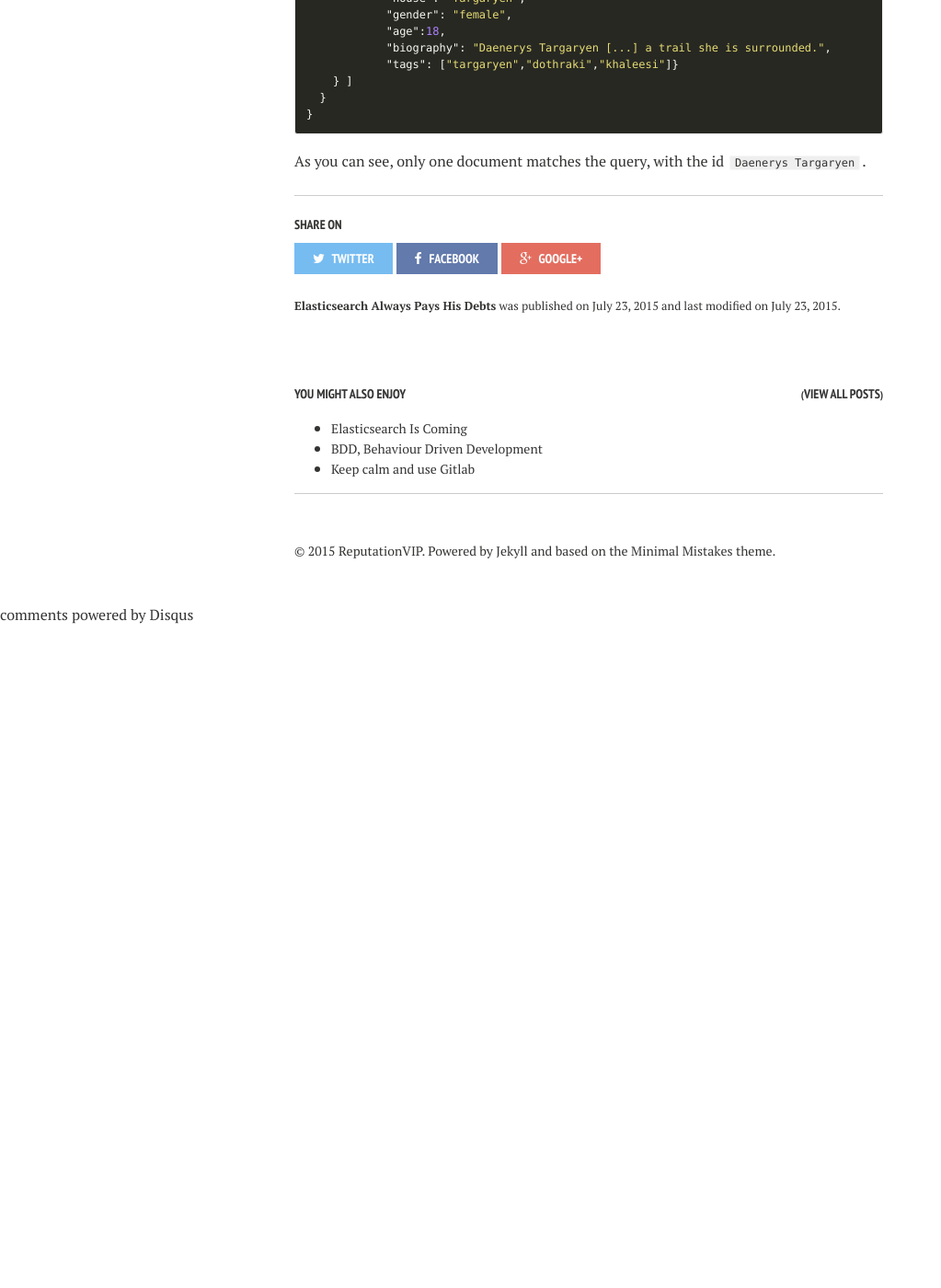
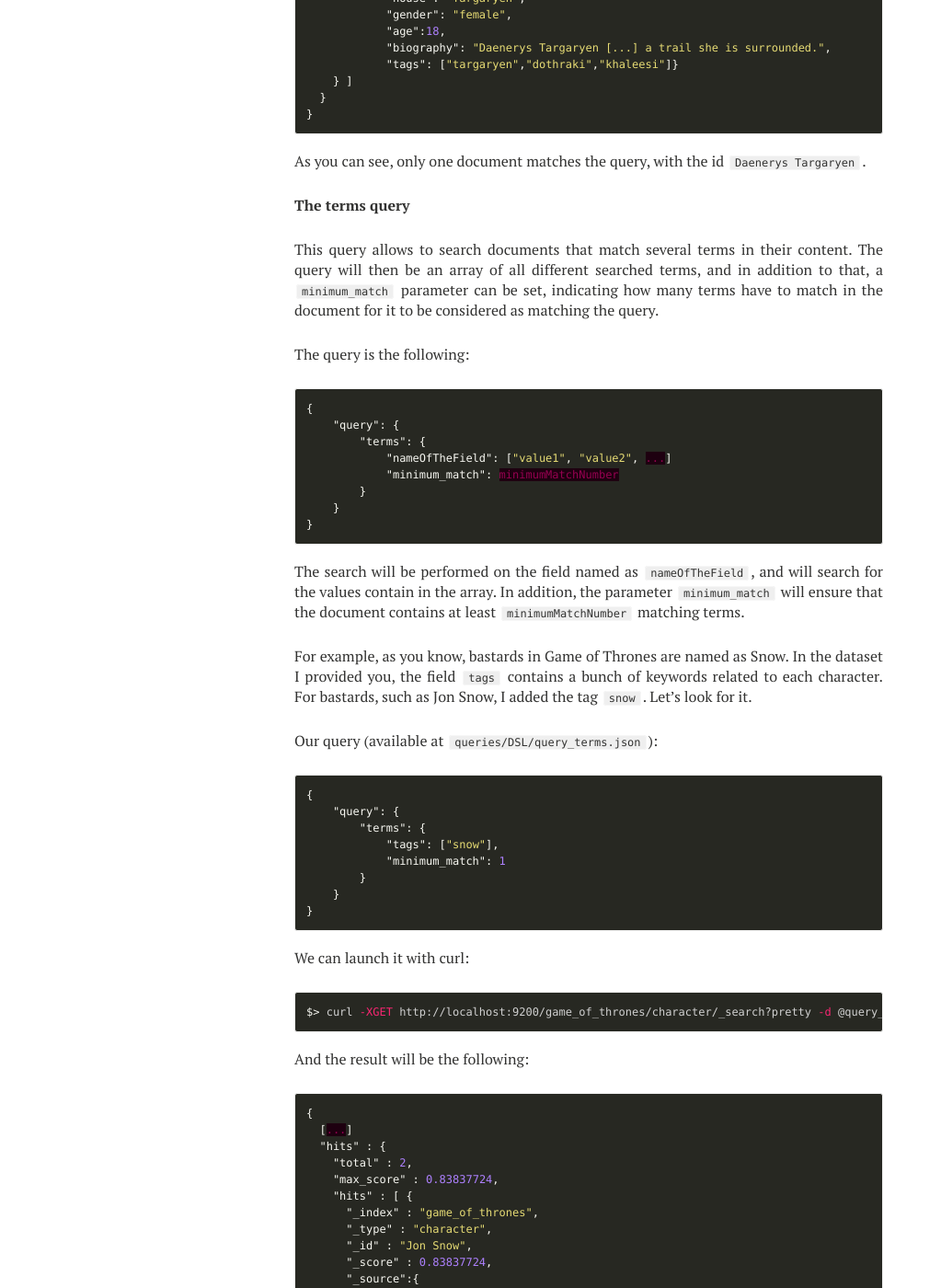
Before and after one commit to semji/reputationvip.github.io, a Jekyll site: the page built from _posts/2015-07-23-elasticsearch-always-pays-his-debts.md, in a window 1280 px wide and 1400 px high, scrolled down 27237 px. Shown: the whole window at 92% size, without its empty margins (0-1023 px from the left). Built offline with Jekyll 4.4.1, drawn with Linux system fonts in a browser that asks for light colours; nearby versions of some CDN libraries; comment, search, counter and statistics services are not loaded; before the commit the page ends 27916 px from its top, so only the background shows below that; some of the changed text lies outside the part shown.

Commit message:
Terms query

```diff
--- a/_posts/2015-07-23-elasticsearch-always-pays-his-debts.md
+++ b/_posts/2015-07-23-elasticsearch-always-pays-his-debts.md
@@ -1074,7 +1074,7 @@ query is quite simple:
 For example, if we want to retrieve all characters that belongs to the `Targaryen` house. `house` field would then be set to `Targaryen`. Please note that, once again, only
 the **exact** term will be searched. Therefore, terms such à `targaryen` (whithout first capital letter), or `TaRgArYEN` won't not match anything.
 
-Our query is the following:
+Our query is the following (available at `queries/DSL/query_term.json`):
 
 {% highlight json %}
 {
@@ -1119,3 +1119,85 @@ We got the response from the server:
 {% endhighlight %}
 
 As you can see, only one document matches the query, with the id `Daenerys Targaryen`.
+
+**The terms query**
+
+This query allows to search documents that match several terms in their content. The query will then be an array of all different searched terms, and in addition to that,
+a `minimum_match` parameter can be set, indicating how many terms have to match in the document for it to be considered as matching the query.
+
+The query is the following:
+
+{% highlight json %}
+{
+    "query": {
+        "terms": {
+            "nameOfTheField": ["value1", "value2", ...]
+            "minimum_match": minimumMatchNumber
+        }
+    }
+}
+{% endhighlight %}
+
+The search will be performed on the field named as `nameOfTheField`, and will search for the values contain in the array. In addition, the parameter `minimum_match` will ensure
+that the document contains at least `minimumMatchNumber` matching terms.
+
+For example, as you know, bastards in Game of Thrones are named as Snow. In the dataset I provided you, the field `tags` contains a bunch of keywords related to each character.
+For bastards, such as Jon Snow, I added the tag `snow`. Let's look for it.
+
+Our query (available at `queries/DSL/query_terms.json`):
+
+{% highlight json %}
+{
+    "query": {
+        "terms": {
+            "tags": ["snow"],
+            "minimum_match": 1
+        }
+    }
+}
+{% endhighlight %}
+
+We can launch it with curl:
+
+{% highlight sh %}
+$> curl -XGET http://localhost:9200/game_of_thrones/character/_search?pretty -d @query_terms.json
+{% endhighlight %}
+
+And the result will be the following:
+
+{% highlight json %}
+{
+  [...]
+  "hits" : {
+    "total" : 2,
+    "max_score" : 0.83837724,
+    "hits" : [ {
+      "_index" : "game_of_thrones",
+      "_type" : "character",
+      "_id" : "Jon Snow",
+      "_score" : 0.83837724,
+      "_source":{
+            "house": "Stark",
+            "gender": "male",
+            "age":19,
+            "biography": "Jon Snow is the bastard [...] in the snow.",
+            "tags": ["stark","night's watch","brother","snow"]
+            }
+    }, {
+      "_index" : "game_of_thrones",
+      "_type" : "character",
+      "_id" : "Ramsay Bolton",
+      "_score" : 0.614891,
+      "_source":{
+            "house": "Bolton",
+            "gender": "male",
+            "age":23,
+            "biography": "The illegitimate son of Roose Bolton, Ramsay Snow [...] the process.",
+            "tags": ["bolton","sansa stark","bastard","snow"]}
+    } ]
+  }
+}
+
+{% endhighlight %}
+
+As you can see, two characters has been returned: Jon Snow and Ramsay Bolton.
```
